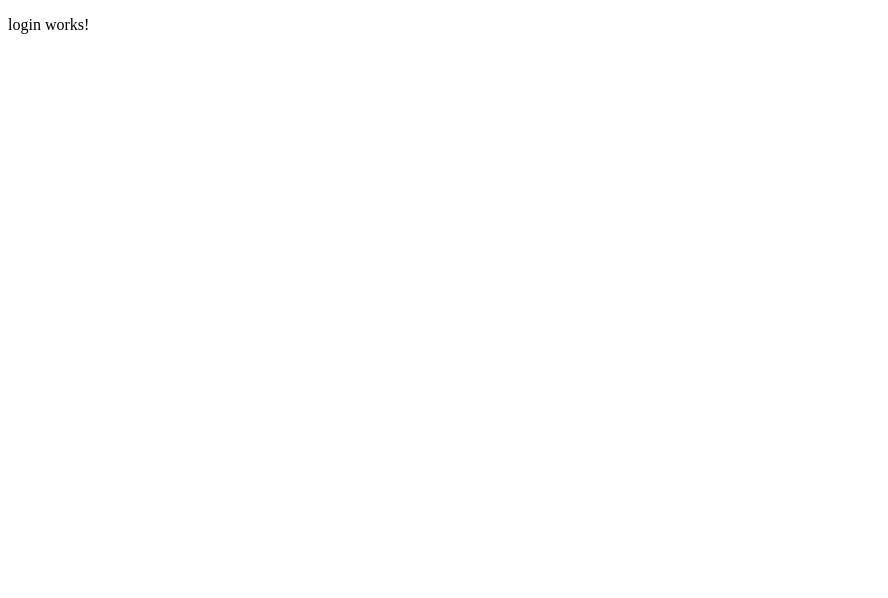
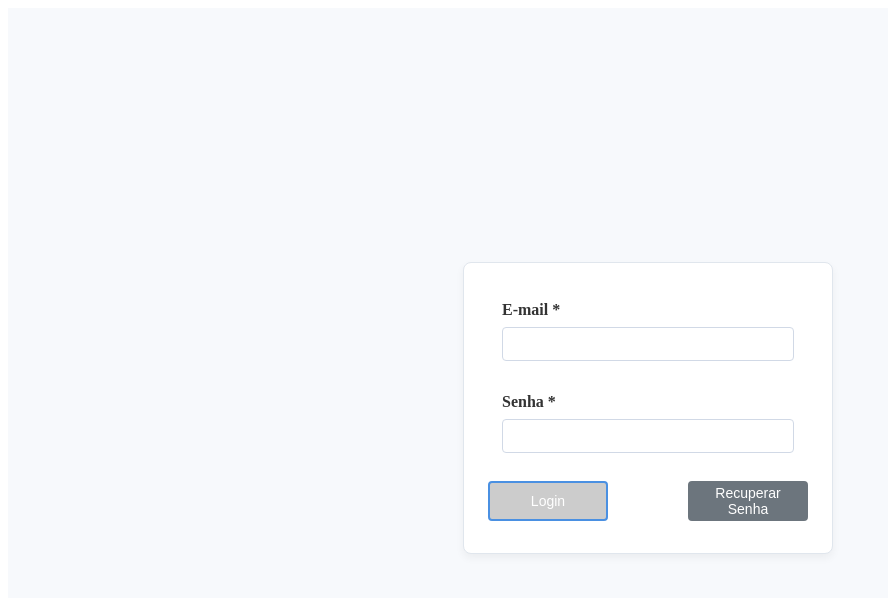
Before and after one commit to lucascarnu/m2_s07e8_exercicio_semanal, an Angular app: page /login in a window 1280 px wide. Shown: the top 598 px of the page, without its empty margins (0-888 px from the left). Built offline with nearby package versions, Linux system fonts and the light colour scheme.

Commit message:
Ex. 03- Criação da tela de login

```diff
--- a/src/app/login/login.component.html
+++ b/src/app/login/login.component.html
@@ -1 +1,23 @@
-<p>login works!</p>
+<div class="login">
+  <form [formGroup]="formLogin" (ngSubmit)="login()">
+    <fieldset>
+      <label>E-mail *</label>
+      <input type="text" formControlName="email" />
+      <div *ngIf="isFieldInvalid('email')">
+        <span>Preenchimento obrigatório</span>
+      </div>
+    </fieldset>
+    <fieldset>
+      <label>Senha *</label>
+      <input type="password" formControlName="senha" />
+      <div *ngIf="isFieldInvalid('senha')">
+        <span>Preenchimento obrigatório</span>
+      </div>
+    </fieldset>
+
+    <div class="botoes">
+      <button type="submit" class="login" [disabled]="formLogin.invalid">Login</button>
+      <button type="button" class="recuperarSenha" (click)="recuperarSenha()">Recuperar Senha</button>
+    </div>
+  </form>
+</div>
--- a/src/app/login/login.component.scss
+++ b/src/app/login/login.component.scss
@@ -0,0 +1,94 @@
+.login {
+  width: 100vw;
+  height: 100vh;
+  display: flex;
+  justify-content: center;
+  align-items: center;
+  background-color: #f7f9fc;
+
+  form {
+    border: 1px solid #e0e6ed;
+    box-shadow: 0 4px 8px rgba(0, 0, 0, 0.05);
+    border-radius: 8px;
+    padding: 32px 24px;
+    background-color: #ffffff;
+    max-width: 320px;
+    width: 100%;
+
+    fieldset {
+      border: none;
+      display: flex;
+      flex-direction: column;
+      margin-bottom: 16px;
+
+      label {
+        margin-bottom: 8px;
+        font-weight: bold;
+        color: #333;
+      }
+
+      input {
+        padding: 8px 12px;
+        border: 1px solid #d1d9e6;
+        border-radius: 4px;
+        font-size: 14px;
+        transition: border-color 0.3s;
+
+        &:focus {
+          border-color: #a0c4ff;
+          outline: none;
+        }
+      }
+
+      div {
+        margin-top: 4px;
+        color: #e74c3c;
+        font-size: 12px;
+      }
+    }
+
+    .botoes {
+      display: flex;
+      justify-content: space-between;
+      margin-top: 18px;
+
+      button {
+        width: 120px;
+        height: 40px;
+        border-radius: 4px;
+        font-size: 14px;
+        transition: background-color 0.3s, border-color 0.3s, transform 0.3s;
+
+        &:hover {
+          cursor: pointer;
+          transform: scale(1.05);
+        }
+
+        &:disabled {
+          cursor: not-allowed;
+          background-color: #ccc;
+        }
+      }
+
+      .login {
+        border: 2px solid #4a90e2;
+        background-color: #4a90e2;
+        color: #fff;
+
+        &:hover {
+          background-color: #357abd;
+        }
+      }
+
+      .recuperarSenha {
+        border: 2px solid #6c757d;
+        background-color: #6c757d;
+        color: #fff;
+
+        &:hover {
+          background-color: #5a6268;
+        }
+      }
+    }
+  }
+}
--- a/src/app/login/login.component.ts
+++ b/src/app/login/login.component.ts
@@ -1,12 +1,41 @@
-import { Component } from '@angular/core';
+import { Component, OnInit } from '@angular/core';
+import { FormGroup, FormControl, Validators, ReactiveFormsModule } from '@angular/forms';
+import { CommonModule } from '@angular/common';
+import { Router } from '@angular/router';
 
 @Component({
   selector: 'app-login',
   standalone: true,
-  imports: [],
+  imports: [ReactiveFormsModule, CommonModule],
   templateUrl: './login.component.html',
-  styleUrl: './login.component.scss'
+  styleUrls: ['./login.component.scss'],
 })
-export class LoginComponent {
+export class LoginComponent implements OnInit {
+  formLogin!: FormGroup;
 
+  constructor(private router: Router) {}
+
+  ngOnInit(): void {
+    this.formLogin = new FormGroup({
+      email: new FormControl('', [Validators.required, Validators.email]),
+      senha: new FormControl('', Validators.required),
+    });
+  }
+
+  isFieldInvalid(fieldName: string): boolean {
+    const field = this.formLogin.get(fieldName);
+    return !!field && field.invalid && (field.dirty || field.touched);
+  }
+
+  login() {
+    if (this.formLogin.valid) {
+      this.router.navigate(['/home']);
+    } else {
+      window.alert('Por favor, preencha os campos');
+    }
+  }
+
+  recuperarSenha() {
+    window.alert('Processo de recuperação de senha enviado para o e-mail cadastrado');
+  }
 }
```
Also changed, not shown: 1 other file (tests, documents, lock files or other folders).
